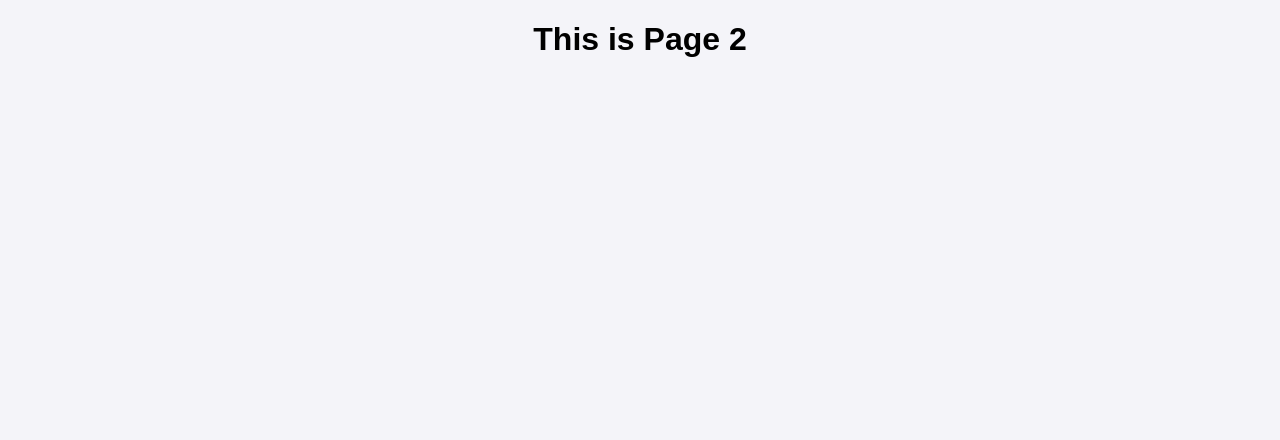
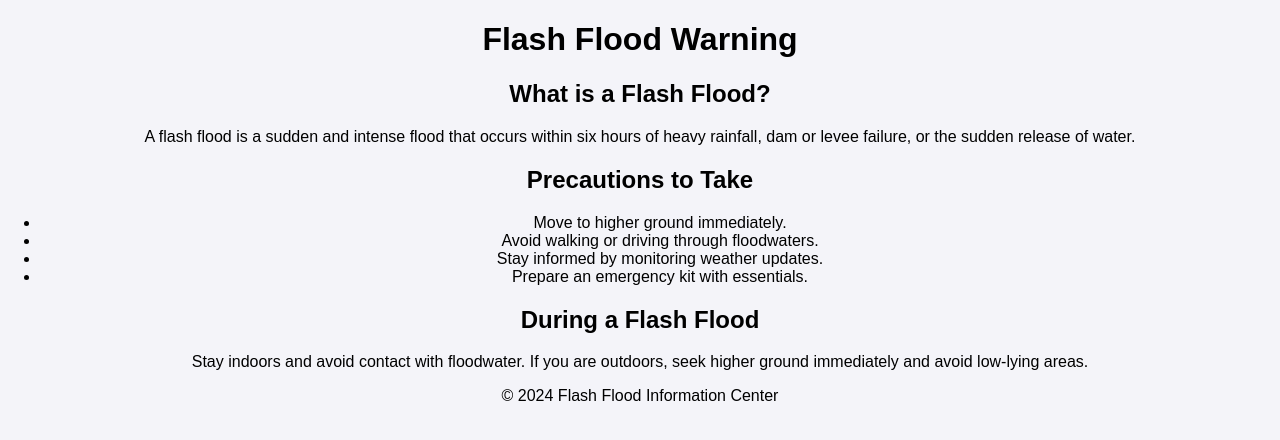
Before and after one commit to archstrand/BCPlutoHacks, a plain HTML site: page PlutoHacks/page2.html in a window 1280 px wide. Drawn offline with Linux system fonts and the light colour scheme.

Commit message:
Update page2.html

```diff
--- a/PlutoHacks/page2.html
+++ b/PlutoHacks/page2.html
@@ -3,11 +3,34 @@
 <head>
     <meta charset="UTF-8">
     <meta name="viewport" content="width=device-width, initial-scale=1.0">
-    <title>Page 2</title>
+    <title>Flash Flood Warning</title>
     <link rel="stylesheet" href="styles.css">
 </head>
 <body>
-    <h1>This is Page 2</h1>
+    <header>
+        <h1>Flash Flood Warning</h1>
+    </header>
+    <main>
+        <section>
+            <h2>What is a Flash Flood?</h2>
+            <p>A flash flood is a sudden and intense flood that occurs within six hours of heavy rainfall, dam or levee failure, or the sudden release of water.</p>
+        </section>
+        <section>
+            <h2>Precautions to Take</h2>
+            <ul>
+                <li>Move to higher ground immediately.</li>
+                <li>Avoid walking or driving through floodwaters.</li>
+                <li>Stay informed by monitoring weather updates.</li>
+                <li>Prepare an emergency kit with essentials.</li>
+            </ul>
+        </section>
+        <section>
+            <h2>During a Flash Flood</h2>
+            <p>Stay indoors and avoid contact with floodwater. If you are outdoors, seek higher ground immediately and avoid low-lying areas.</p>
+        </section>
+    </main>
+    <footer>
+        <p>&copy; 2024 Flash Flood Information Center</p>
+    </footer>
 </body>
-<script src="script.js"></script>
 </html>
```
